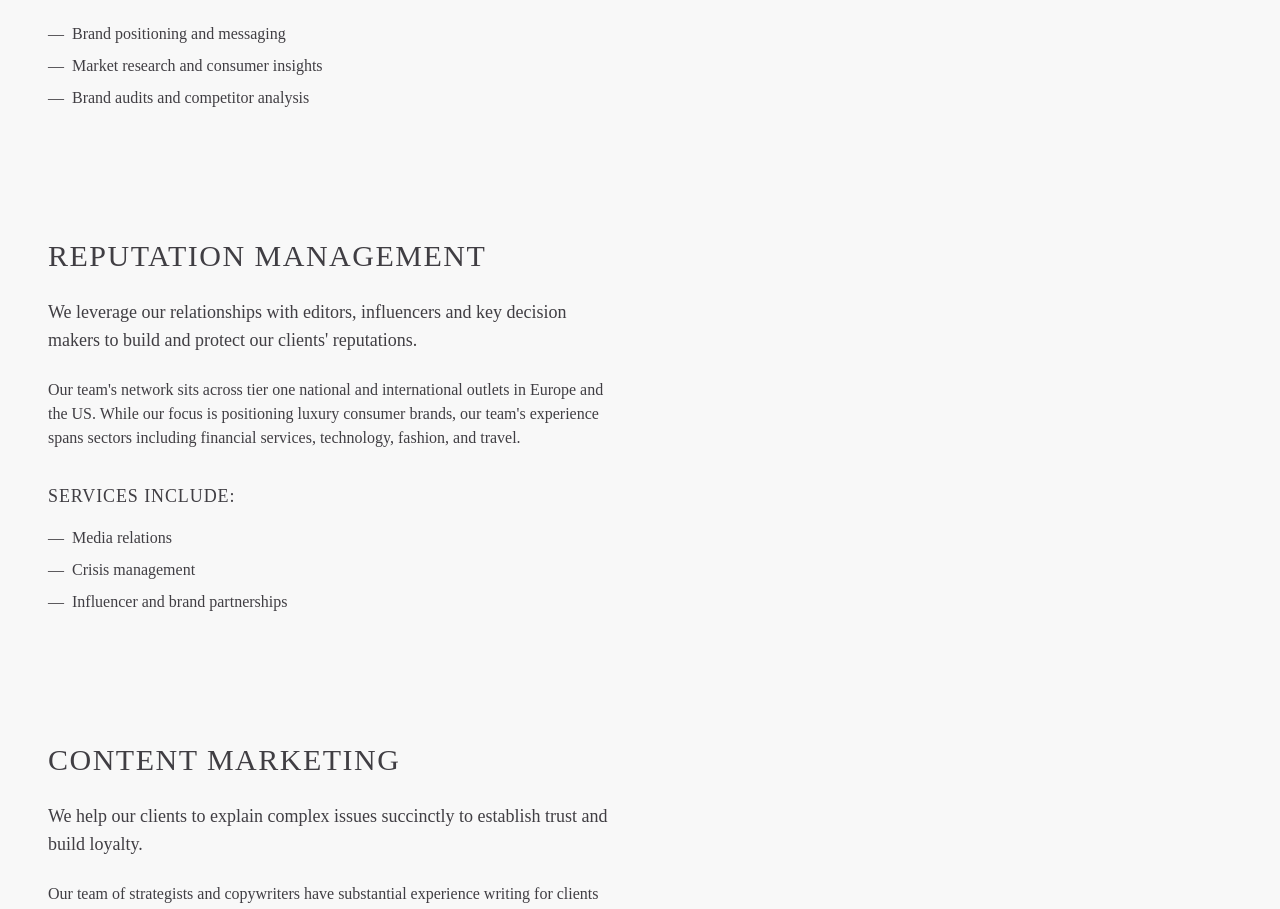
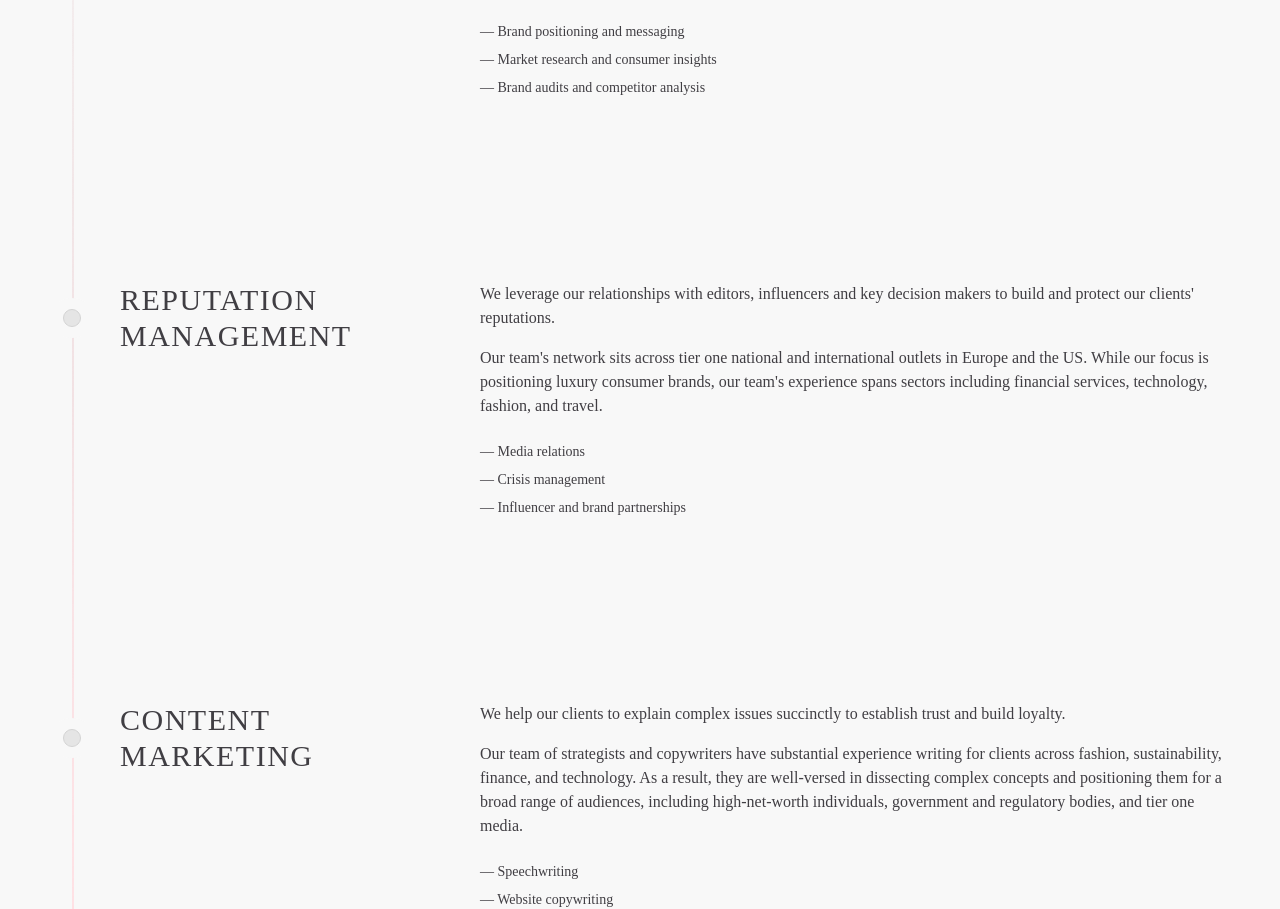
Before and after one commit to DaisyT1/bloom-pr-portfolio, a React (Vite) app: page / in a window 1280 px wide. Shown: the part 1749-2658 px from the top of the page. Built offline with nearby package versions, Linux system fonts and the light colour scheme.

Commit message:
Refactor: Implement timeline animation
- Replaced the image with the copy.
- Added the timeline animation.

```diff
--- a/src/components/DetailedServices.tsx
+++ b/src/components/DetailedServices.tsx
@@ -1,170 +1,89 @@
 
-import React, { useEffect, useRef, useState } from 'react';
-import { motion } from 'framer-motion';
+import React from 'react';
+import { Timeline } from './ui/timeline';
 
-interface ServicePointProps {
-  text: string;
-  index: number;
-  isVisible: boolean;
-}
-
-const ServicePoint: React.FC<ServicePointProps> = ({ text, index, isVisible }) => {
-  return (
-    <motion.li
-      className="flex items-start"
-      initial={{ opacity: 0, x: -10 }}
-      animate={isVisible ? { opacity: 1, x: 0 } : { opacity: 0, x: -10 }}
-      transition={{ duration: 0.5, delay: index * 0.2 }}
-    >
-      <span className="inline-block text-charcoal mr-2">—</span>
-      <span className="text-charcoal">{text}</span>
-    </motion.li>
-  );
-};
-
-interface ServiceDetailsProps {
-  id: string;
-  title: string;
-  description: string;
-  additionalText: string;
-  services: string[];
-  isActive: boolean;
-  onEnter: () => void;
-}
-
-const ServiceDetails: React.FC<ServiceDetailsProps> = ({
-  id,
-  title,
-  description,
-  additionalText,
-  services,
-  isActive,
-  onEnter
-}) => {
-  const sectionRef = useRef<HTMLElement>(null);
-  const [visiblePoints, setVisiblePoints] = useState<boolean[]>(services.map(() => false));
-
-  useEffect(() => {
-    const handleScroll = () => {
-      const section = sectionRef.current;
-      if (!section) return;
-
-      const rect = section.getBoundingClientRect();
-      const isVisible = rect.top < window.innerHeight * 0.75 && rect.bottom > 0;
-
-      if (isVisible && !isActive) {
-        onEnter();
-      }
-
-      // Check if service points should be visible
-      if (isVisible && isActive) {
-        const pointsContainer = section.querySelector('.service-points');
-        if (pointsContainer) {
-          const pointsRect = pointsContainer.getBoundingClientRect();
-          const pointsVisible = pointsRect.top < window.innerHeight * 0.8;
-
-          if (pointsVisible) {
-            setVisiblePoints(prev => prev.map((_, i) => true));
-          }
-        }
-      }
-    };
-
-    window.addEventListener('scroll', handleScroll);
-    return () => window.removeEventListener('scroll', handleScroll);
-  }, [id, isActive, onEnter]);
-
-  return (
-    <section
-      ref={sectionRef}
-      id={id}
-      className="py-10 md:py-16 px-6 md:px-12 relative"
-    >
-      <div className="max-w-7xl mx-auto">
-        <div className="flex flex-col lg:flex-row gap-12">
-          <div className="lg:w-1/2">
-            <h2 className="text-2xl md:text-3xl font-light mb-6 text-charcoal uppercase tracking-wider font-['ui-sans-serif']">{title}</h2>
-            <p className="text-lg mb-6 text-charcoal font-light font-['ui-sans-serif']">{description}</p>
-            <p className="text-charcoal mb-8 font-light font-['ui-sans-serif']">{additionalText}</p>
-
-            <h4 className="font-light text-lg mb-4 text-charcoal uppercase tracking-wider font-['ui-sans-serif']">Services include:</h4>
-            <ul className="space-y-2 font-light service-points font-['ui-sans-serif']">
-              {services.map((service, index) => (
-                <ServicePoint
-                  key={index}
-                  text={service}
-                  index={index}
-                  isVisible={visiblePoints[index]}
-                />
-              ))}
-            </ul>
-          </div>
-
-          <div className="lg:w-1/2 flex items-center justify-center p-8 min-h-[300px]">
-            {/* Empty space for layout */}
+const DetailedServices: React.FC = () => {
+  const timelineData = [
+    {
+      title: "Brand Strategy",
+      content: (
+        <div className="text-charcoal font-['ui-sans-serif']">
+          <p className="text-charcoal text-sm md:text-base font-light mb-4 font-['ui-sans-serif']">
+            We partner with our clients to develop their brand identity and shape their narrative.
+          </p>
+          <p className="text-charcoal text-sm md:text-base font-light mb-6 font-['ui-sans-serif']">
+            Our team specialises in crafting data-driven brand strategies that build strong market identities and foster customer loyalty.
+            Our informed approach helps brands create compelling narratives, advocating for their products and ensuring they are able to stand out from the noise.
+          </p>
+          <div className="mb-6">
+            <div className="flex gap-2 items-center text-charcoal font-['ui-sans-serif'] text-sm mb-2">
+              — Brand positioning and messaging
+            </div>
+            <div className="flex gap-2 items-center text-charcoal font-['ui-sans-serif'] text-sm mb-2">
+              — Market research and consumer insights
+            </div>
+            <div className="flex gap-2 items-center text-charcoal font-['ui-sans-serif'] text-sm">
+              — Brand audits and competitor analysis
+            </div>
           </div>
         </div>
-      </div>
-    </section>
-  );
-};
-
-const DetailedServices: React.FC = () => {
-  const [activeService, setActiveService] = useState('strategy');
-
-  const handleServiceEnter = (serviceId: string) => {
-    setActiveService(serviceId);
-  };
+      ),
+    },
+    {
+      title: "Reputation Management",
+      content: (
+        <div className="text-charcoal font-['ui-sans-serif']">
+          <p className="text-charcoal text-sm md:text-base font-light mb-4 font-['ui-sans-serif']">
+            We leverage our relationships with editors, influencers and key decision makers to build and protect our clients' reputations.
+          </p>
+          <p className="text-charcoal text-sm md:text-base font-light mb-6 font-['ui-sans-serif']">
+            Our team's network sits across tier one national and international outlets in Europe and the US.
+            While our focus is positioning luxury consumer brands, our team's experience spans sectors including financial services, technology, fashion, and travel.
+          </p>
+          <div className="mb-6">
+            <div className="flex gap-2 items-center text-charcoal font-['ui-sans-serif'] text-sm mb-2">
+              — Media relations
+            </div>
+            <div className="flex gap-2 items-center text-charcoal font-['ui-sans-serif'] text-sm mb-2">
+              — Crisis management
+            </div>
+            <div className="flex gap-2 items-center text-charcoal font-['ui-sans-serif'] text-sm">
+              — Influencer and brand partnerships
+            </div>
+          </div>
+        </div>
+      ),
+    },
+    {
+      title: "Content Marketing",
+      content: (
+        <div className="text-charcoal font-['ui-sans-serif']">
+          <p className="text-charcoal text-sm md:text-base font-light mb-4 font-['ui-sans-serif']">
+            We help our clients to explain complex issues succinctly to establish trust and build loyalty.
+          </p>
+          <p className="text-charcoal text-sm md:text-base font-light mb-6 font-['ui-sans-serif']">
+            Our team of strategists and copywriters have substantial experience writing for clients across fashion, sustainability, finance, and technology.
+            As a result, they are well-versed in dissecting complex concepts and positioning them for a broad range of audiences, including high-net-worth individuals, government and regulatory bodies, and tier one media.
+          </p>
+          <div className="mb-6">
+            <div className="flex gap-2 items-center text-charcoal font-['ui-sans-serif'] text-sm mb-2">
+              — Speechwriting
+            </div>
+            <div className="flex gap-2 items-center text-charcoal font-['ui-sans-serif'] text-sm mb-2">
+              — Website copywriting
+            </div>
+            <div className="flex gap-2 items-center text-charcoal font-['ui-sans-serif'] text-sm">
+              — Op-ed and blog authoring
+            </div>
+          </div>
+        </div>
+      ),
+    },
+  ];
 
   return (
     <div className="bg-offwhite overflow-hidden">
-      <div className="max-w-7xl mx-auto pt-12 pb-4">
-        <h2 className="text-2xl md:text-3xl font-light text-center mb-8 uppercase tracking-wider font-['ui-sans-serif'] text-charcoal">Our Approach</h2>
-      </div>
-
-      <div className="relative">
-        <ServiceDetails
-          id="strategy"
-          title="Brand Strategy"
-          description="We partner with our clients to develop their brand identity and shape their narrative."
-          additionalText="Our team specialises in crafting data-driven brand strategies that build strong market identities and foster customer loyalty. Our informed approach helps brands create compelling narratives, advocating for their products and ensuring they are able to stand out from the noise."
-          services={[
-            "Brand positioning and messaging",
-            "Market research and consumer insights",
-            "Brand audits and competitor analysis"
-          ]}
-          isActive={activeService === 'strategy'}
-          onEnter={() => handleServiceEnter('strategy')}
-        />
-
-        <ServiceDetails
-          id="reputation"
-          title="Reputation Management"
-          description="We leverage our relationships with editors, influencers and key decision makers to build and protect our clients' reputations."
-          additionalText="Our team's network sits across tier one national and international outlets in Europe and the US. While our focus is positioning luxury consumer brands, our team's experience spans sectors including financial services, technology, fashion, and travel."
-          services={[
-            "Media relations",
-            "Crisis management",
-            "Influencer and brand partnerships"
-          ]}
-          isActive={activeService === 'reputation'}
-          onEnter={() => handleServiceEnter('reputation')}
-        />
-
-        <ServiceDetails
-          id="content"
-          title="Content Marketing"
-          description="We help our clients to explain complex issues succinctly to establish trust and build loyalty."
-          additionalText="Our team of strategists and copywriters have substantial experience writing for clients across fashion, sustainability, finance, and technology. As a result, they are well-versed in dissecting complex concepts and positioning them for a broad range of audiences, including high-net-worth individuals, government and regulatory bodies, and tier one media."
-          services={[
-            "Speechwriting",
-            "Website copywriting",
-            "Op-ed and blog authoring"
-          ]}
-          isActive={activeService === 'content'}
-          onEnter={() => handleServiceEnter('content')}
-        />
-      </div>
+      <Timeline data={timelineData} />
     </div>
   );
 };
--- /dev/null
+++ b/src/components/ui/timeline.tsx
@@ -0,0 +1,87 @@
+
+"use client";
+import {
+  useMotionValueEvent,
+  useScroll,
+  useTransform,
+  motion,
+} from "framer-motion";
+import React, { useEffect, useRef, useState } from "react";
+
+interface TimelineEntry {
+  title: string;
+  content: React.ReactNode;
+}
+
+export const Timeline = ({ data }: { data: TimelineEntry[] }) => {
+  const ref = useRef<HTMLDivElement>(null);
+  const containerRef = useRef<HTMLDivElement>(null);
+  const [height, setHeight] = useState(0);
+
+  useEffect(() => {
+    if (ref.current) {
+      const rect = ref.current.getBoundingClientRect();
+      setHeight(rect.height);
+    }
+  }, [ref]);
+
+  const { scrollYProgress } = useScroll({
+    target: containerRef,
+    offset: ["start 10%", "end 50%"],
+  });
+
+  const heightTransform = useTransform(scrollYProgress, [0, 1], [0, height]);
+  const opacityTransform = useTransform(scrollYProgress, [0, 0.1], [0, 1]);
+
+  return (
+    <div
+      className="w-full bg-offwhite font-['ui-sans-serif'] px-4 md:px-10"
+      ref={containerRef}
+    >
+      <div className="max-w-7xl mx-auto py-10 md:py-20 px-4 md:px-8 lg:px-10">
+        <h2 className="text-2xl md:text-3xl mb-4 text-charcoal uppercase tracking-wider font-light font-['ui-sans-serif'] text-center">
+          Our Approach
+        </h2>
+      </div>
+
+      <div ref={ref} className="relative max-w-7xl mx-auto pb-20">
+        {data.map((item, index) => (
+          <div
+            key={index}
+            className="flex justify-start pt-10 md:pt-40 md:gap-10"
+          >
+            <div className="sticky flex flex-col md:flex-row z-40 items-center top-40 self-start max-w-xs lg:max-w-sm md:w-full">
+              <div className="h-10 absolute left-3 md:left-3 w-10 rounded-full bg-offwhite flex items-center justify-center">
+                <div className="h-4 w-4 rounded-full bg-neutral-200 dark:bg-neutral-800 border border-neutral-300 dark:border-neutral-700 p-2" />
+              </div>
+              <h3 className="hidden md:block text-xl md:pl-20 md:text-3xl font-light text-charcoal font-['ui-sans-serif'] uppercase tracking-wider">
+                {item.title}
+              </h3>
+            </div>
+
+            <div className="relative pl-20 pr-4 md:pl-4 w-full">
+              <h3 className="md:hidden block text-2xl mb-4 text-left font-light text-charcoal font-['ui-sans-serif'] uppercase tracking-wider">
+                {item.title}
+              </h3>
+              {item.content}{" "}
+            </div>
+          </div>
+        ))}
+        <div
+          style={{
+            height: height + "px",
+          }}
+          className="absolute md:left-8 left-8 top-0 overflow-hidden w-[2px] bg-[linear-gradient(to_bottom,var(--tw-gradient-stops))] from-transparent from-[0%] via-neutral-200 dark:via-neutral-700 to-transparent to-[99%]  [mask-image:linear-gradient(to_bottom,transparent_0%,black_10%,black_90%,transparent_100%)] "
+        >
+          <motion.div
+            style={{
+              height: heightTransform,
+              opacity: opacityTransform,
+            }}
+            className="absolute inset-x-0 top-0 w-[2px] bg-gradient-to-t from-pink-light via-pink-DEFAULT to-transparent from-[0%] via-[10%] rounded-full"
+          />
+        </div>
+      </div>
+    </div>
+  );
+};
```
